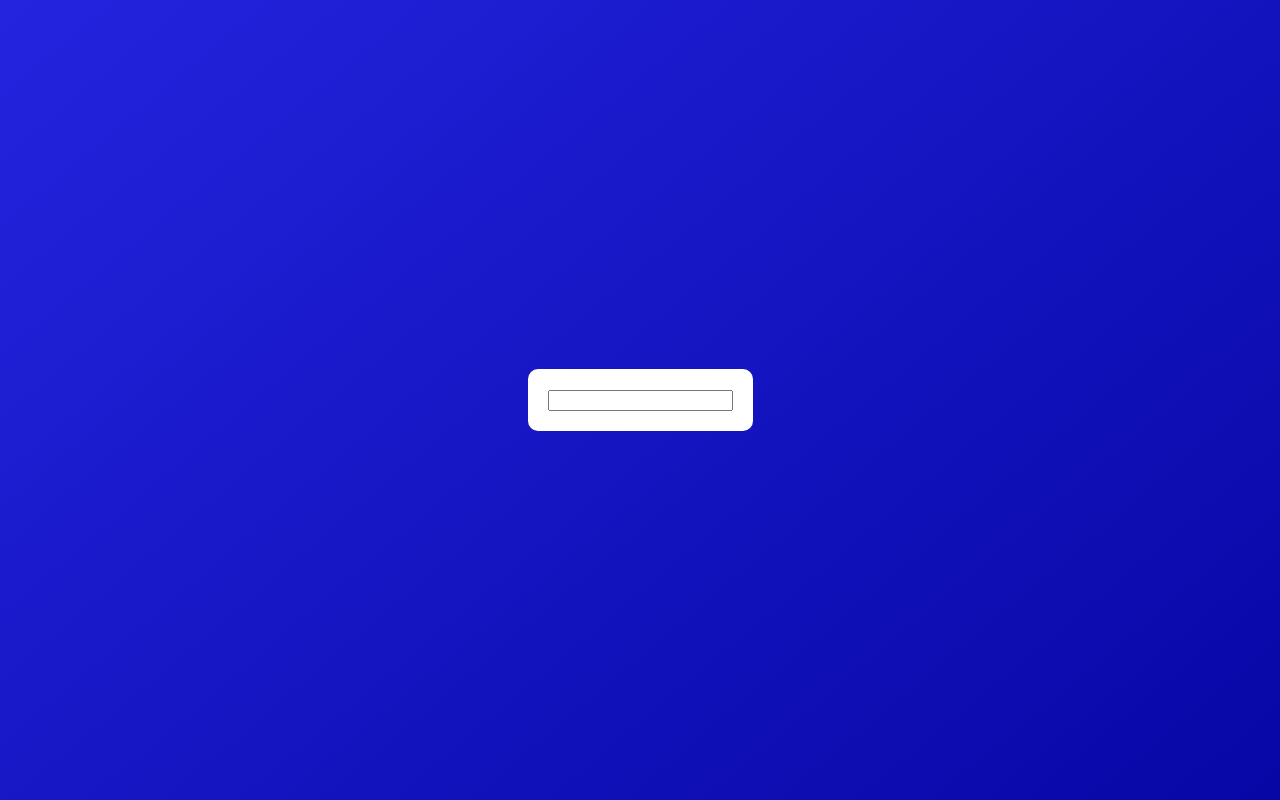
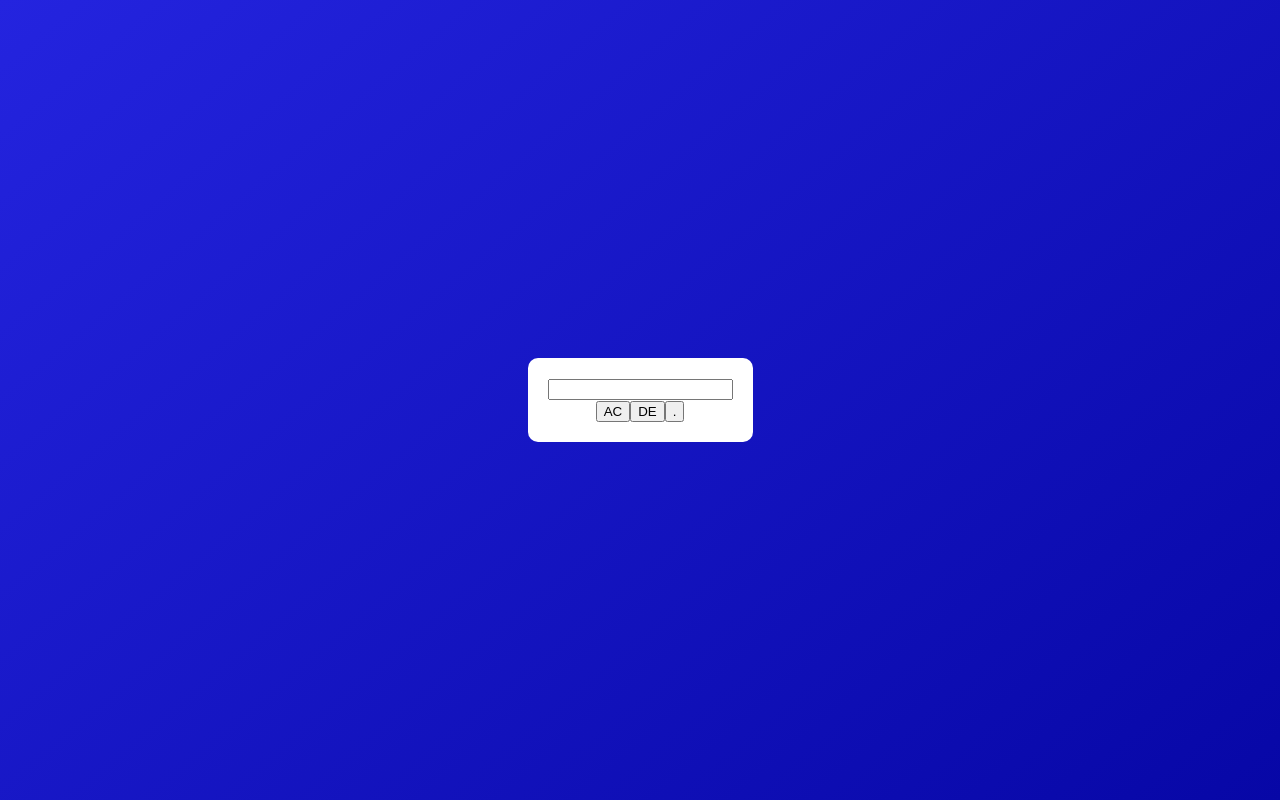
Before and after one commit to patel-vansh1607/calculator-react, a React (Create React App) app: page / in a window 1280 px wide. Built offline with nearby package versions, Linux system fonts and the light colour scheme.

Commit message:
adding buttons

```diff
--- a/src/components/calculator.js
+++ b/src/components/calculator.js
@@ -8,6 +8,11 @@ const Calculator = () => {
             <form action="">
                 <div>
                     <input type="text"/>
+                    <div>
+                        <input type="button" value="AC"/>
+                        <input type="button" value="DE"/>
+                        <input type="button" value="."/>
+                    </div>
                 </div>
             </form>
         </div>
```
